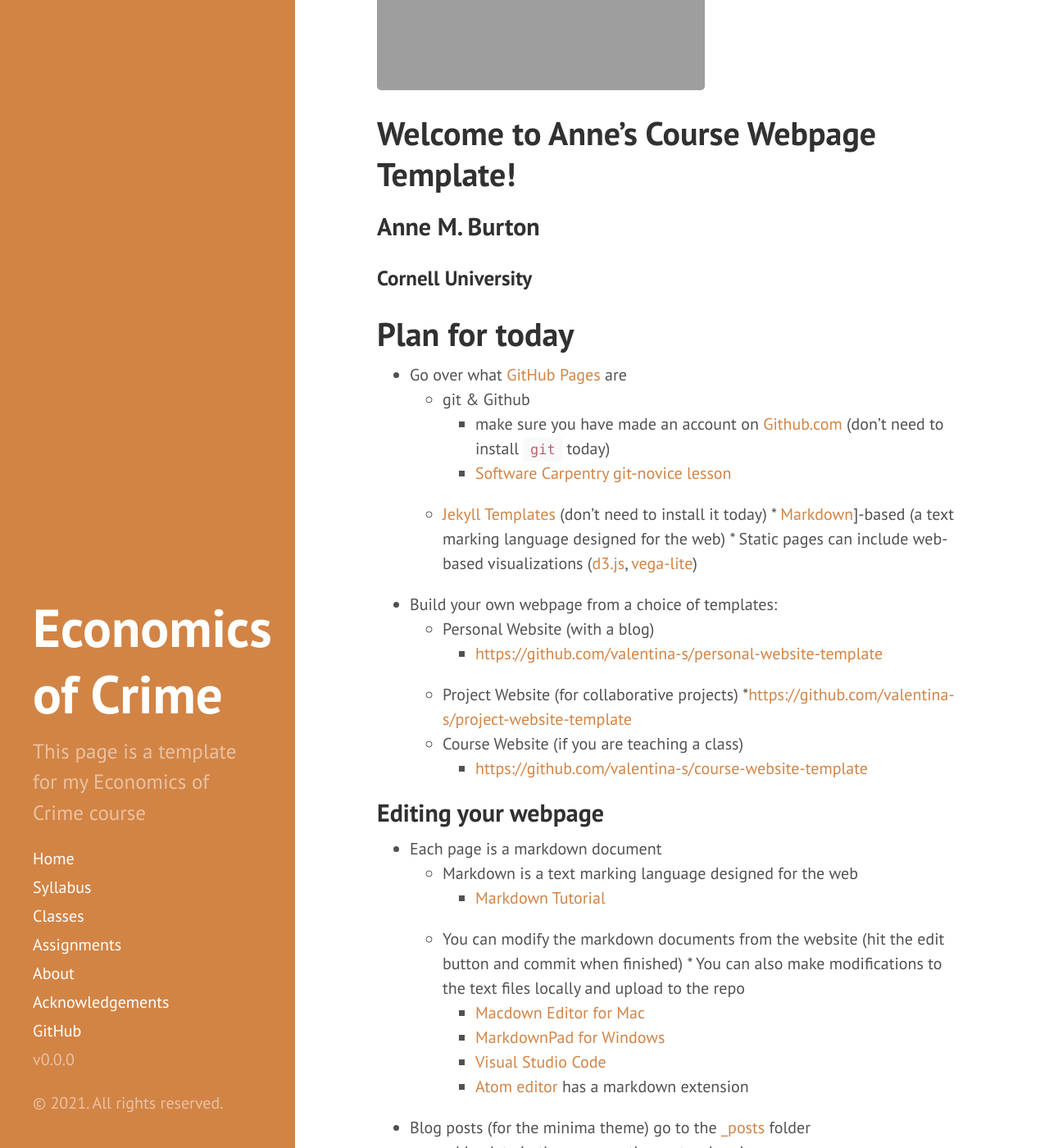
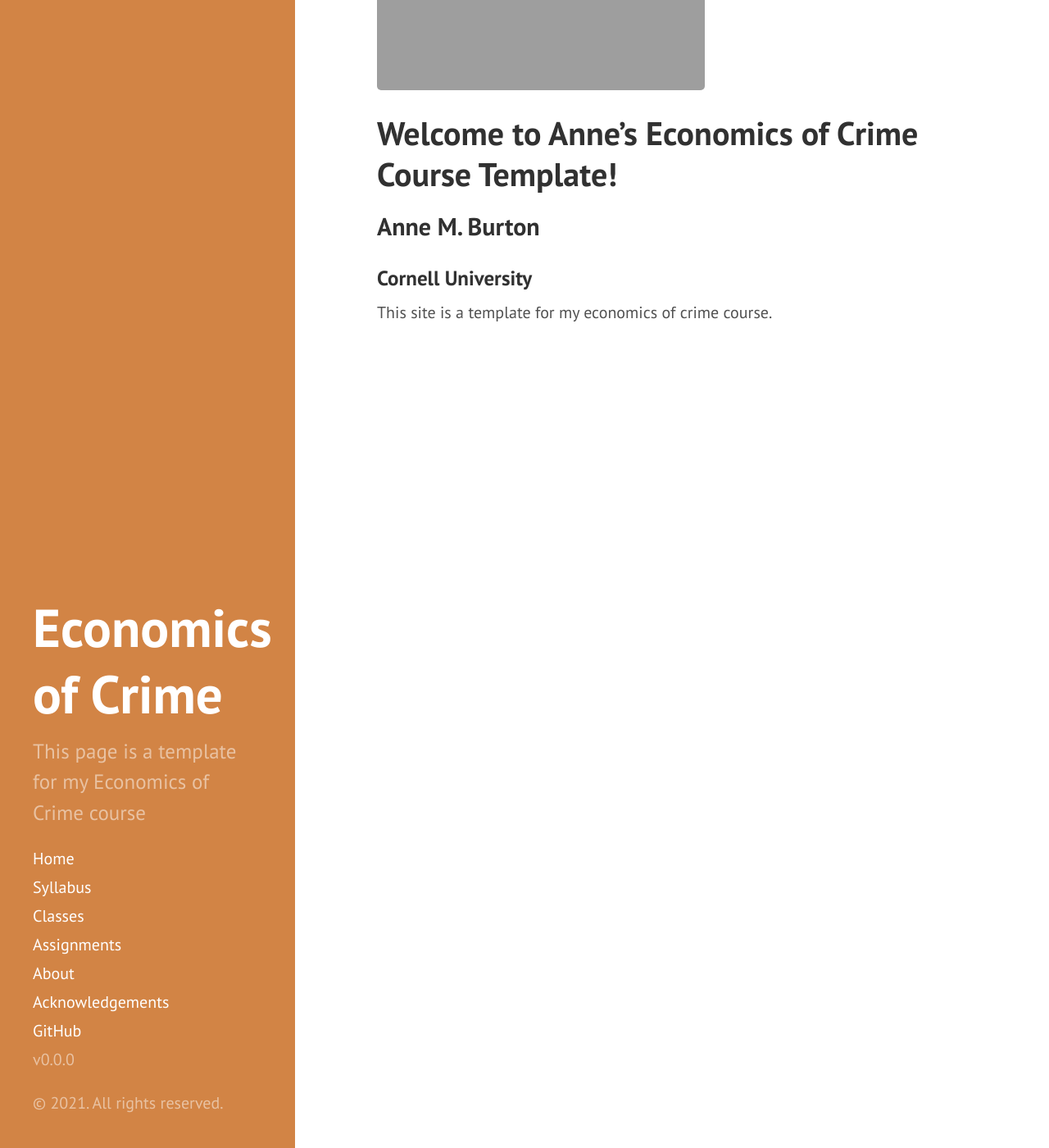
Before and after one commit to anne-m-burton/course-template-temp, a Jekyll site: the page built from index.md, in a window 1280 px wide and 1400 px high, scrolled down 270 px. Shown: the whole window at 82% size. Built offline with Jekyll 4.4.1, drawn with Linux system fonts in a browser that asks for light colours; the list of posts is cut into pages by our own code; some of the changed text lies outside the part shown.

Commit message:
Update index.md

```diff
--- a/index.md
+++ b/index.md
@@ -5,49 +5,9 @@ layout: default
 <img src="{{ site.url }}{{ site.baseurl }}/assets/img/regal_willie.jpg">
 
 
-# Welcome to Anne's Course Webpage Template!
+# Welcome to Anne's Economics of Crime Course Template!
 
 ## Anne M. Burton
 ### Cornell University
 
-# Plan for today
-* Go over what [GitHub Pages](https://pages.github.com/) are
-  * git & Github
-    * make sure you have made an account on [Github.com](Github.com) (don't need to install `git` today)
-    * [Software Carpentry git-novice lesson](http://swcarpentry.github.io/git-novice/)
-  * [Jekyll Templates](https://jekyllrb.com/) (don't need to install it today)
-		* [Markdown](https://daringfireball.net/projects/markdown/syntax)]-based (a text marking language designed for the web)
-		* Static pages can include web-based visualizations ([d3.js](https://d3js.org/), [vega-lite](https://vega.github.io/vega-lite/))
-
-* Build your own webpage from a choice of templates:
-  * Personal Website (with a blog)
-    * [https://github.com/valentina-s/personal-website-template](https://github.com/valentina-s/personal-website-template)
-  * Project Website (for collaborative projects)
-    *[https://github.com/valentina-s/project-website-template](https://github.com/valentina-s/project-website-template)
-  * Course Website (if you are teaching a class)
-    * [https://github.com/valentina-s/course-website-template](https://github.com/valentina-s/project-website-template)
-
-
-
-## Editing your webpage
-
-* Each page is a markdown document
-	* Markdown is a text marking language designed for the web
-		* [Markdown Tutorial](https://daringfireball.net/projects/markdown/syntax)
-
-	* You can modify the markdown documents from the website (hit the edit button and commit when finished)
-    	* You can also make modifications to the text files locally and upload to the repo
-		* [Macdown Editor for Mac](https://macdown.uranusjr.com/)
-		* [MarkdownPad for Windows](http://markdownpad.com/news/2013/introducing-markdownpad-2/)
-		* [Visual Studio Code](https://code.visualstudio.com/docs/languages/markdown)
-		* [Atom editor](https://atom.io/) has a markdown extension
-
-
-* Blog posts (for the minima theme) go to the [_posts](https://github.com/valentina-s/personal-website-template/tree/master/_posts) folder
-  * add a date in the name so they get ordered
-
-* Modifying tabs:
-  * sidebar tabs (for project theme):
-  	* [https://github.com/uwescience/project-website-template/blob/master/_includes/sidebar.html](https://github.com/valentina-s/project-website-template/blob/master/_includes/sidebar.html)
-  * header tabs (for personal and course theme)
-  	* in [`_config.yml`](https://github.com/valentina-s/personal-website-template/blob/master/_config.yml) list them under `header_pages`
+This site is a template for my economics of crime course.
```
